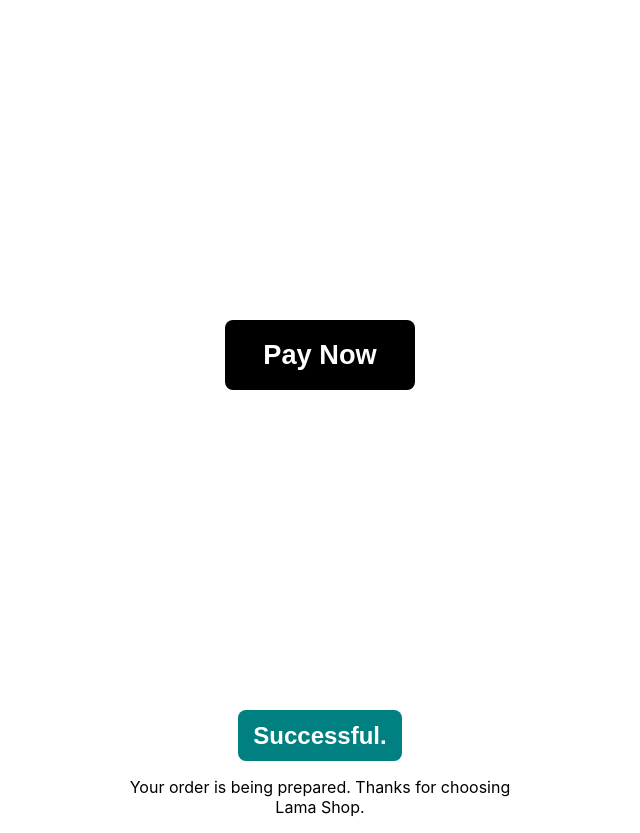
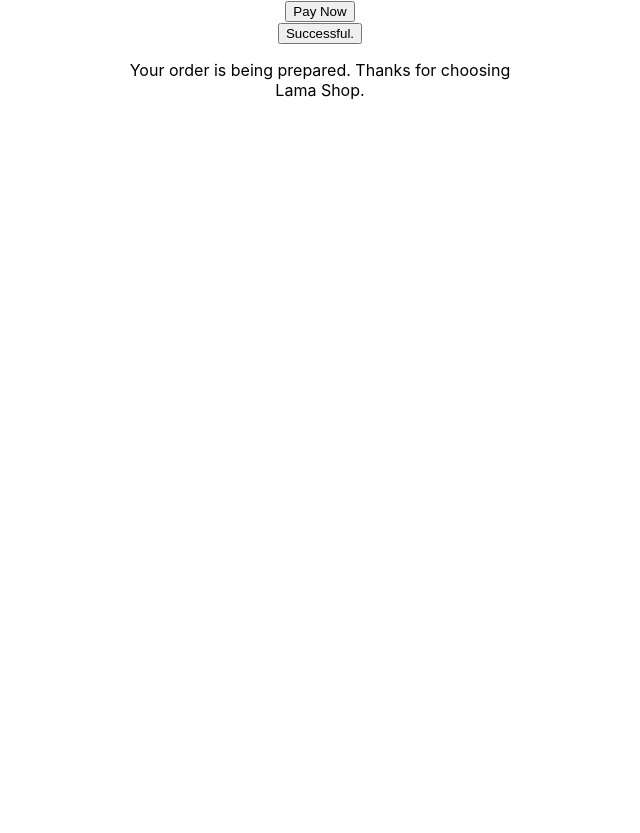
Before and after one commit to JK1320/react-ecommerce-project-backend, a React (Create React App) app in the folder react-front-end-ui/: page / in a window 1280 px wide. Shown: the whole page, without its empty margins (320-960 px from the left). After the commit the page ends 800 px from the top, so only its background shows below. Built offline with nearby package versions, Linux system fonts and the light colour scheme.

Commit message:
rearrange css

```diff
--- a/react-front-end-ui/src/App.css
+++ b/react-front-end-ui/src/App.css
@@ -14,7 +14,7 @@
 }
 
 /* Pay */
-.pay-btn-container button {
+.pay-btn-container Link {
   background-color: black;
   color: white;
   padding: 1.5% 3% 1.5% 3%;
@@ -32,7 +32,7 @@
   margin: auto;
 }
 
-.success-btn-container button {
+.success-btn-container Link {
     background-color: teal;
     color: white;
     padding: 3% 4% 3% 4%;
```
